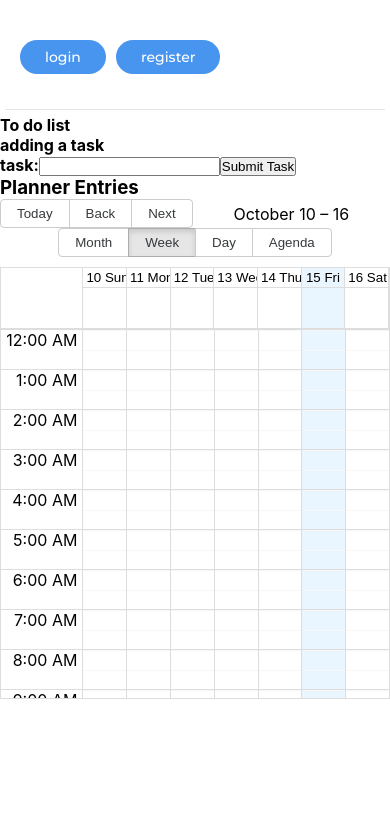
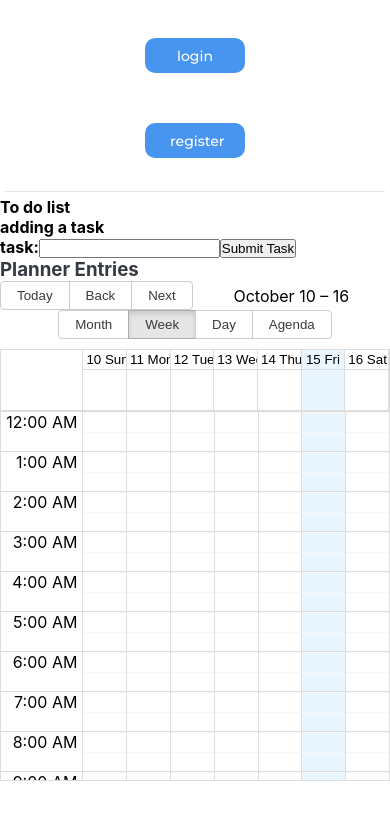
Before and after one commit to Team-GA/goal-planner, a React (Create React App) app in the folder client/: page /home in a window 390 px wide. Shown: the top 820 px of the page. Built offline with nearby package versions, Linux system fonts and the light colour scheme.

Commit message:
responsive css navbar

```diff
--- a/client/src/components/Nav.css
+++ b/client/src/components/Nav.css
@@ -197,3 +197,85 @@
       }
 
   }
+
+  @media screen and (max-width: 450px) {
+
+      .icon{
+        /* color: #52b788; */
+        color: #4895ef;
+        transition: all 0.3s ease 0s
+      }
+
+      .icon:hover{
+        color: #fb8500;
+      }
+
+  .navbar {
+    padding: 0;
+    display: flex;
+    justify-content: space-evenly;
+  }
+
+    .nav_links li {
+      display: none;
+    }
+
+    .mobile_nav ul li {
+      display: flex;
+      justify-content: center;
+    }
+
+    .navItem {
+      margin: 0;
+    }
+
+
+    .mobile_nav ul {
+      border-bottom: 1px solid #e5e5e5;
+    }
+
+    h3 {
+      color: #343a40;
+    }
+
+    a {
+      display: block;
+      width: 100%;
+      /* max-width: 200px; */
+      margin: 0 auto;
+      text-align: center;
+      margin: 16px;
+      width: fit-content;
+      padding: 12px 16px;
+    }
+
+    icon {
+      color: #f8f9fa;
+    }
+
+    h3:hover {
+      color: #fb8500;
+    }
+
+    #landing-btn {
+        background-color: #4895ef;
+        color: #ffffff;
+        border: none;
+        padding: 8px 25px;
+        margin: 5px;
+        border-radius: 10px;
+        width: 100px;
+        height: 35px;
+      }
+
+      #landing-btn:hover {
+        background-color: #fb8500;
+        color: #000000;
+        border: none;
+        padding: 8px;
+        margin: 5px;
+        border-radius: 10px;
+        width: 105px;
+        height: 39px;
+      }
+  }
```
